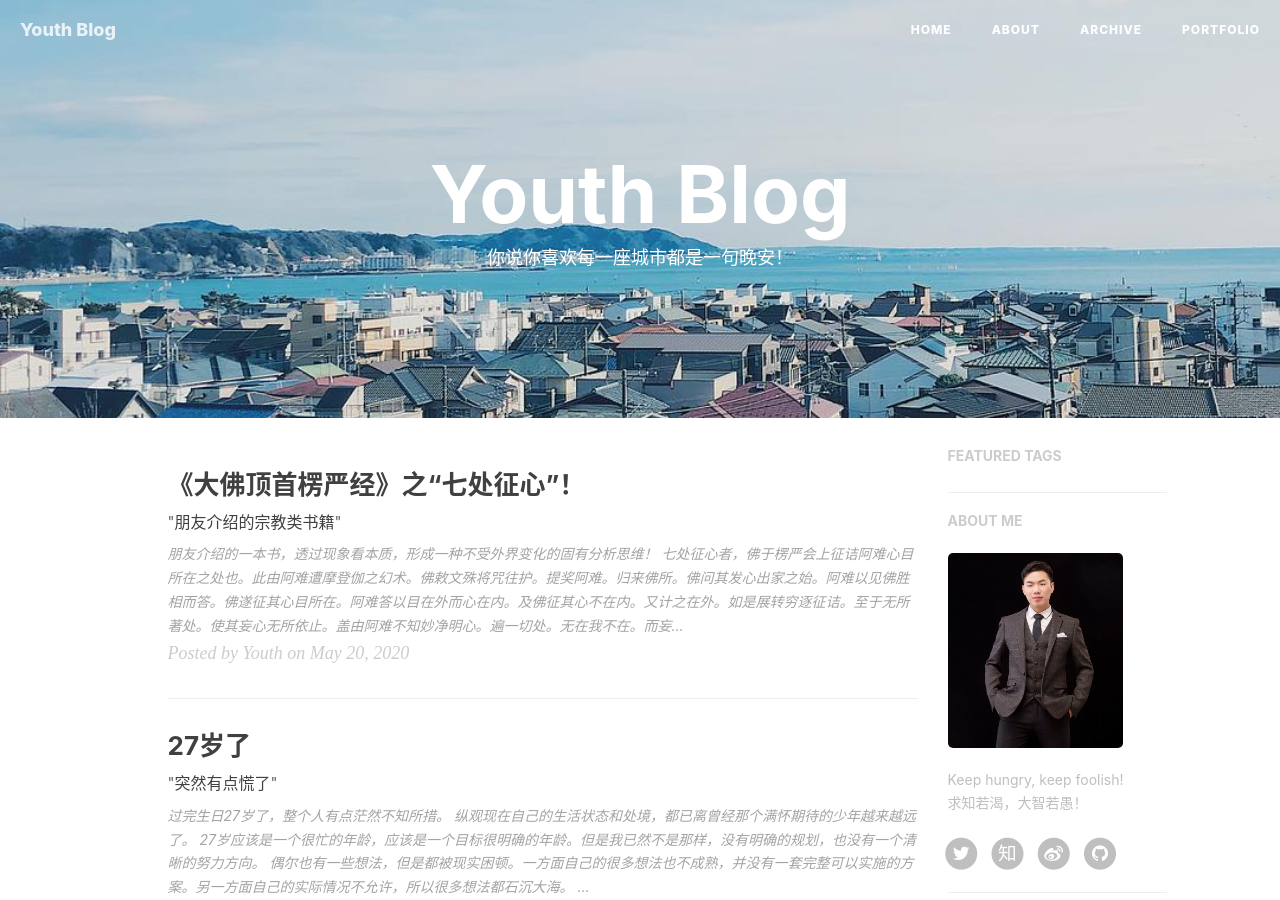
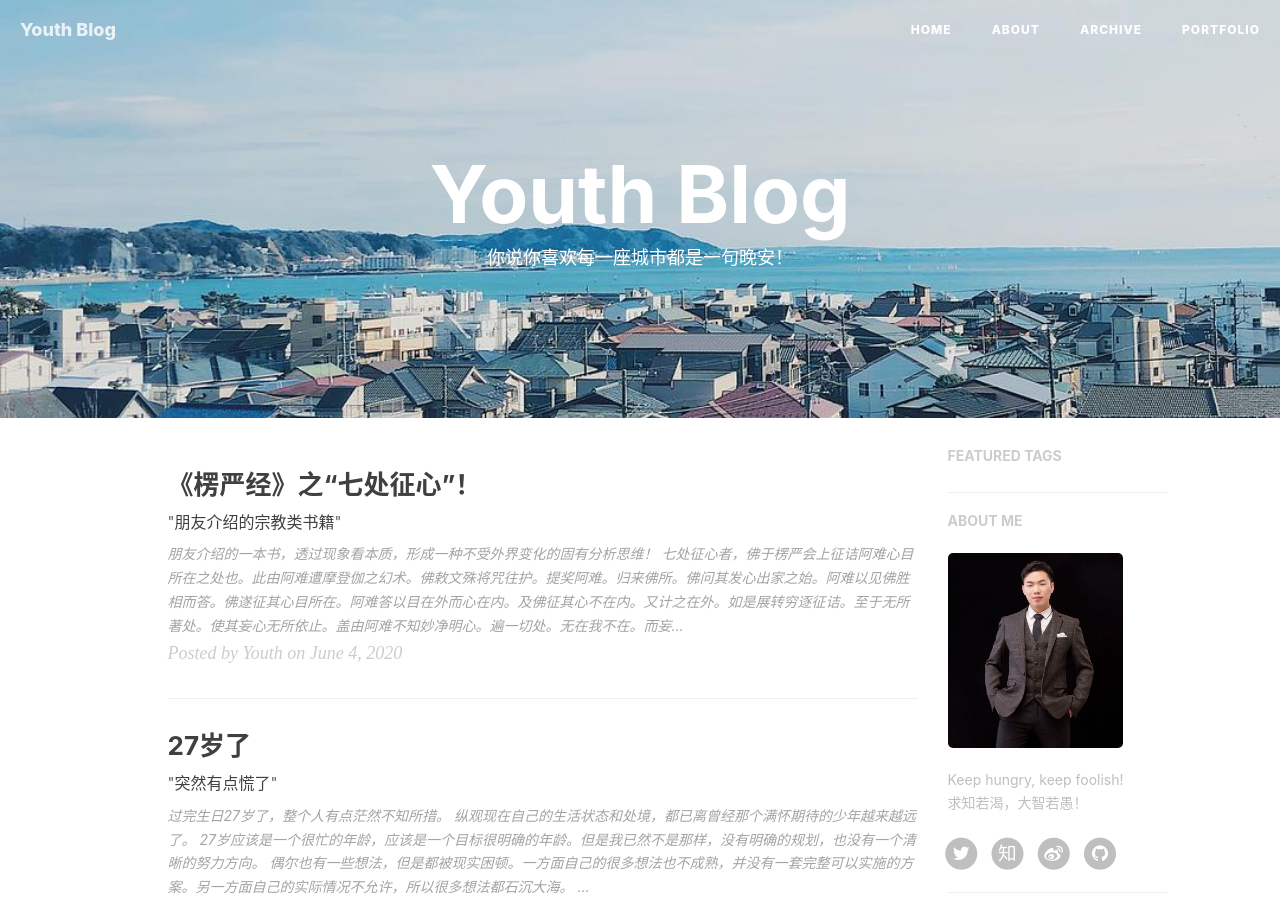
Before and after one commit to YouthTrading/youthtrading.github.io, a Jekyll site: the page built from index.html, in a window 1280 px wide and 900 px high. Built offline with Jekyll 4.4.1, drawn with Linux system fonts in a browser that asks for light colours; nearby versions of some CDN libraries; the list of posts is cut into pages by our own code; comment, search, counter and statistics services are not loaded.

Commit message:
add docs

```diff
--- a/_posts/2020-06-05-heart.markdown
+++ b/_posts/2020-06-05-heart.markdown
@@ -1,8 +1,8 @@
 ---
 layout:     post
-title:      "《大佛顶首楞严经》之“七处征心”！"
+title:      "《楞严经》之“七处征心”！"
 subtitle:   "\"朋友介绍的宗教类书籍\""
-date:       2020-05-20 12:00:00
+date:       2020-06-04 12:00:00
 author:     "Youth"
 header-img: "img/home-bg-o.jpg"
 catalog: true
```
